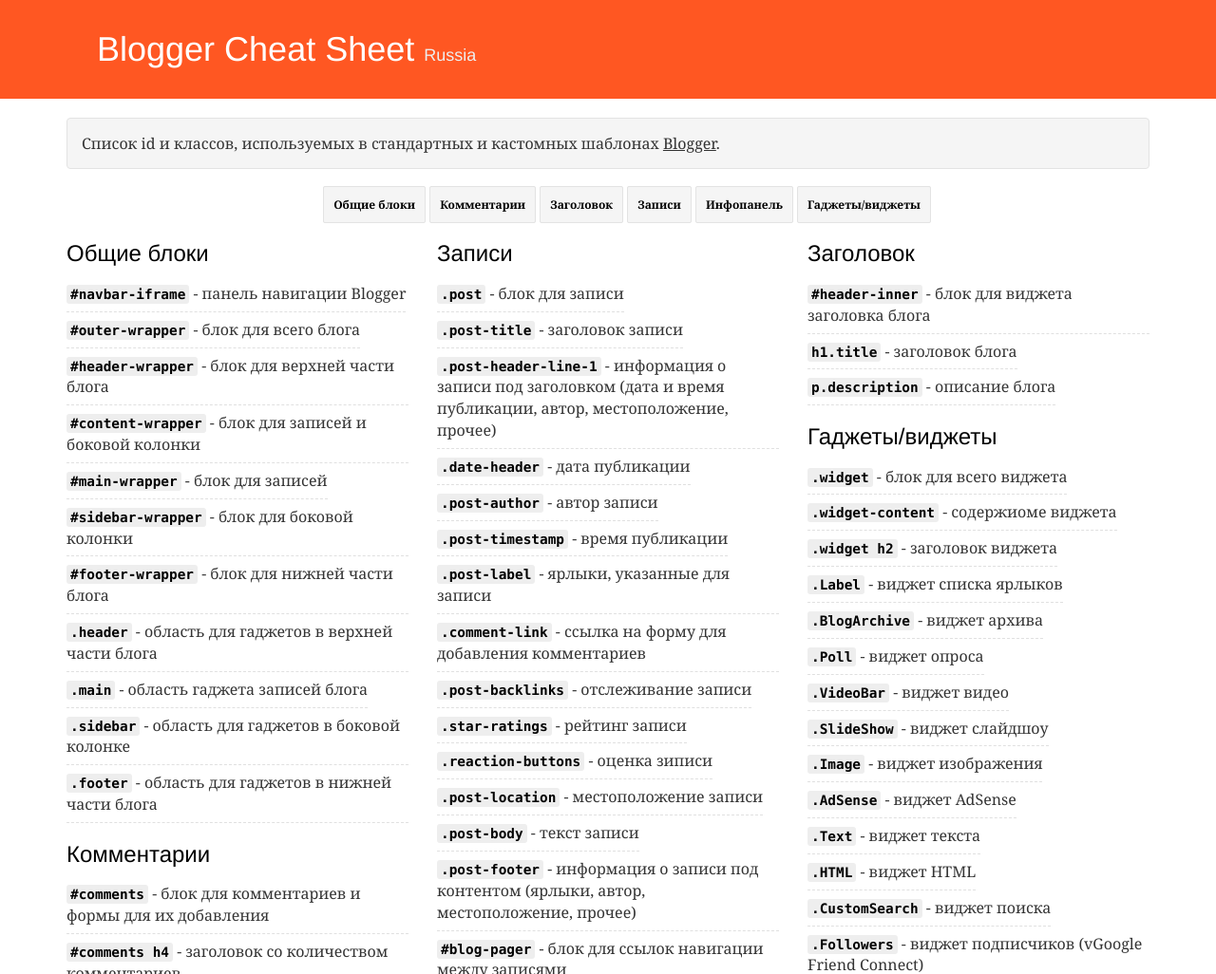
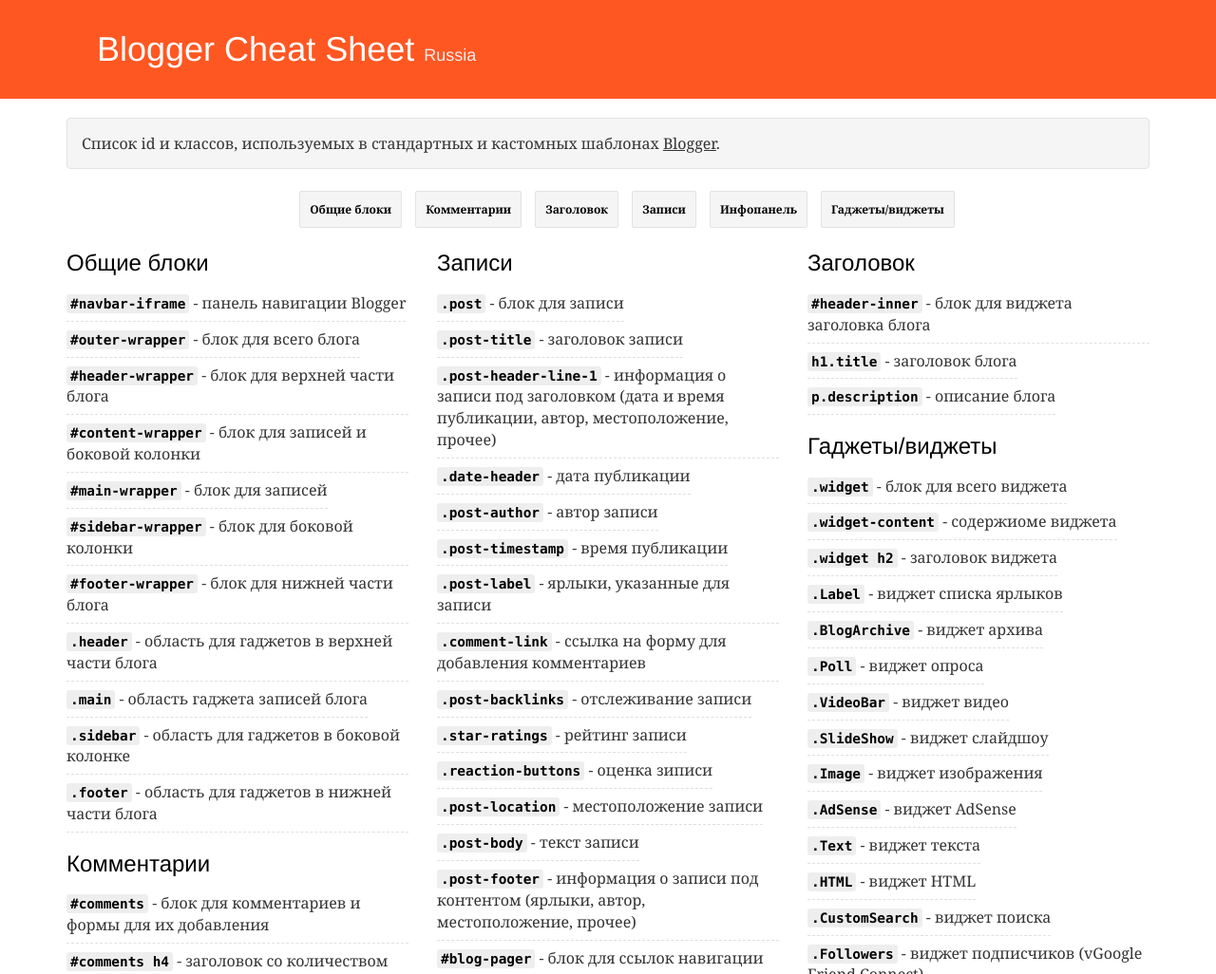
Before and after one commit to web-xaser/blogger-cheat-sheet, a plain HTML site: page index.html in a window 1280 px wide. Shown: the top 1026 px of the page at 95% size. Drawn offline with Linux system fonts and the light colour scheme.

Commit message:
Add description, new favicon & style fix

```diff
--- a/assets/style.css
+++ b/assets/style.css
@@ -76,11 +76,6 @@ h3 {
 @media (min-width: 768px) {
   .container {
     width: 750px;
-  }
-}
-@media (min-width: 992px) {
-  .container {
-    width: 970px;
   }
 }
 @media (min-width: 1200px) {
@@ -179,6 +174,9 @@ ul.head-content {
   margin-left: 0;
   text-align: center;
 }
+ul.head-content li {
+  margin: 5px;
+}
 ul ul {
   margin-bottom: 0;
 }
```
Also changed, not shown: favicon.ico, 1 other file.
